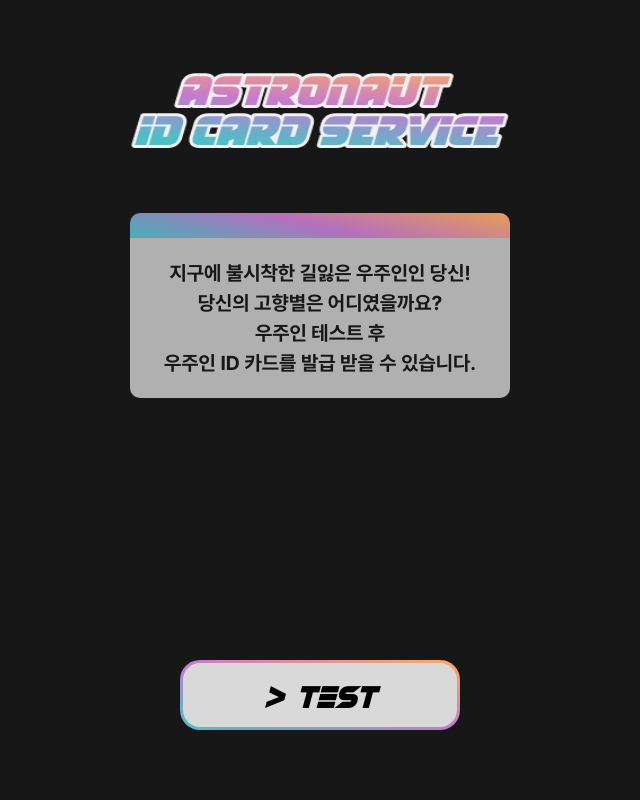
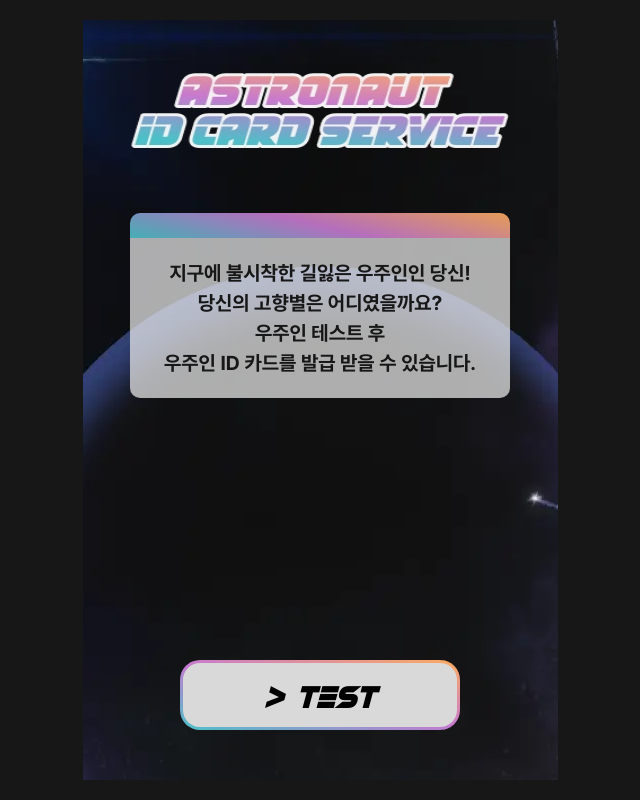
Before and after one commit to TEAM-WooKa/ASTRONAUT, a Next.js app: page / in a window 1280 px wide. Shown: the whole page, without its empty margins (320-960 px from the left). Built offline with nearby package versions, Linux system fonts and the light colour scheme.

Commit message:
feat: background image 추가

```diff
--- a/src/pages/index.tsx
+++ b/src/pages/index.tsx
@@ -50,6 +50,8 @@ const Wrapper = styled.div`
   min-width: 100%;
   height: 100%;
   padding: 50px 20px;
+  background-image: url('/images/background1.webp');
+  background-position: center;
 `;
 
 const MainLogoWrapper = styled.div`
```
Also changed, not shown: public/images/background1.webp (added).
